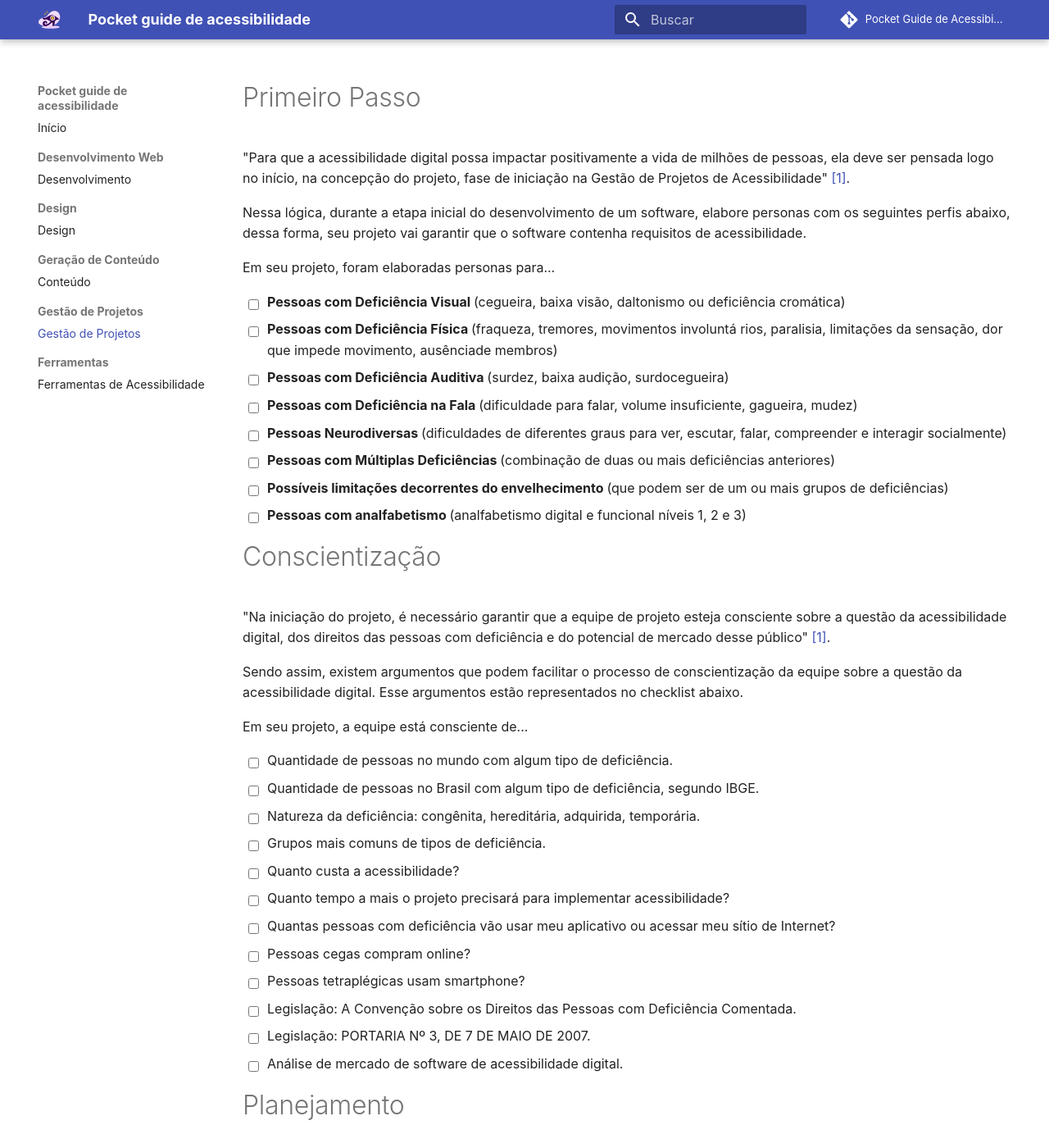
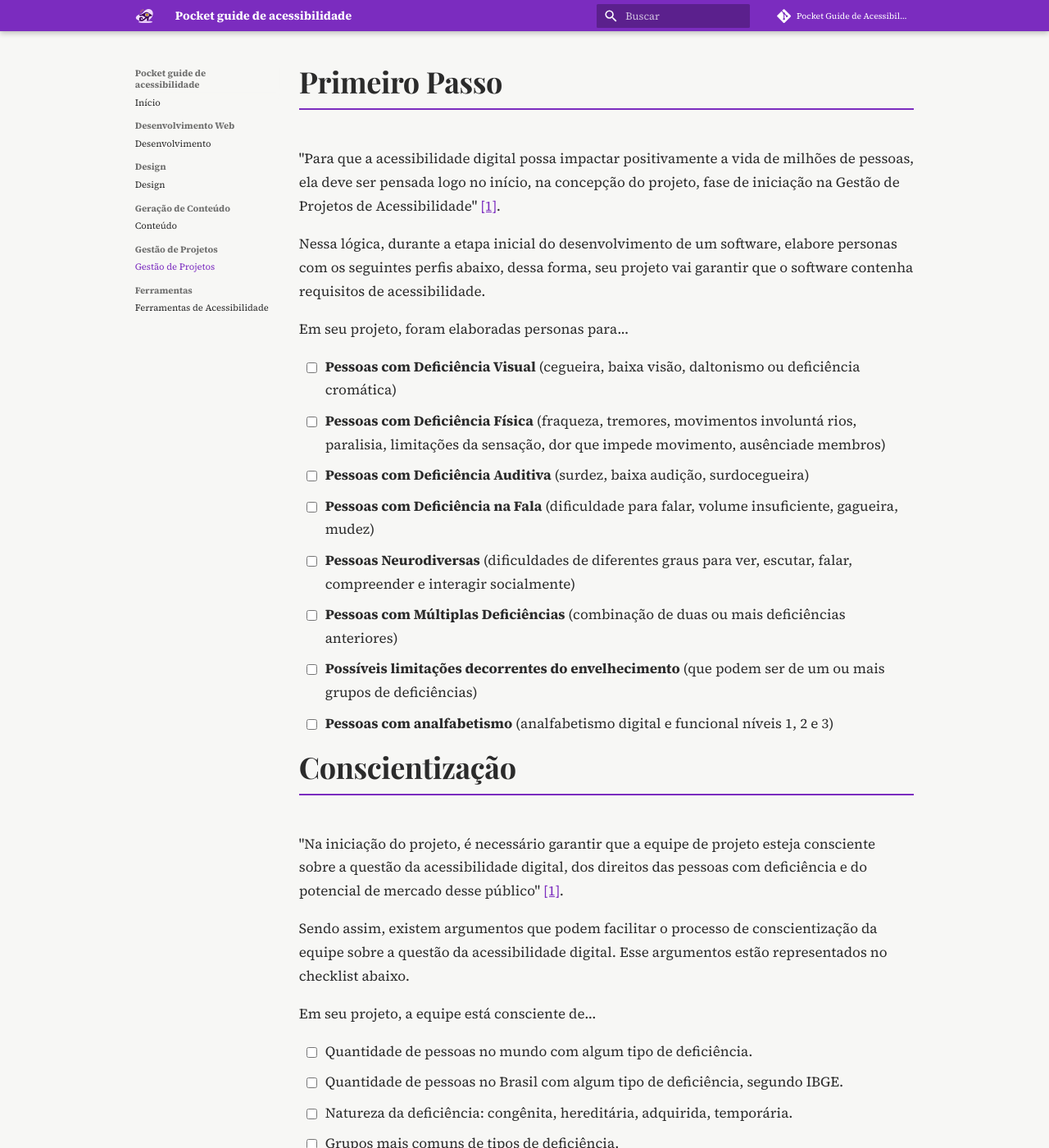
Before and after one commit to UnB-IHC/IHC_2026.2_Grupo09, an MkDocs documentation site: the page built from docs/gestaoProjeto/gestaoProjeto.md, in a window 1280 px wide and 1400 px high. Shown: the whole window at 82% size. Built offline with MkDocs 1.6.1 and Material for MkDocs 9.7.7, drawn with Linux system fonts in a browser that asks for light colours; some web fonts are replaced; comment, search, counter and statistics services are not loaded.

Commit message:
style: definir cores e tipografia da documentação

```diff
--- a/docs/stylesheets/extra.css
+++ b/docs/stylesheets/extra.css
@@ -1,3 +1,134 @@
-.wy-side-nav-search .wy-dropdown>a img.logo, .wy-side-nav-search>a img.logo {
-    width: 50% !important;
+/* ==========================================================================
+   Identidade Visual da Documentação — Pocket Guide de Acessibilidade (Esquemática Roxo e Amarelo)
+   Referência: identidade-visual-mkdocs.md (v1.2)
+   ========================================================================== */
+
+@import url('https://fonts.googleapis.com/css2?family=Playfair+Display:ital,wght@0,600;0,700;1,400&family=Source+Sans+3:ital,wght@0,400;0,600;0,700;1,400&family=Source+Serif+4:ital,opsz,wght@0,8..60,400;0,8..60,600;0,8..60,700;1,8..60,400&display=swap');
+
+/* --------------------------------------------------------------------------
+   Seção 3.6 — Esquemática Roxo e Amarelo (Tokens e Variáveis do Material)
+   -------------------------------------------------------------------------- */
+:root,
+[data-md-color-scheme="identidade"] {
+  /* Tokens da identidade (Seção 3.1 e 3.5) */
+  --ident-primary:     #7B2CBF;
+  --ident-secondary:   #9D4EDD;
+  --ident-accent:      #F2C94C;
+  --ident-accent-soft: #FFF4CC;
+  --ident-lilac:       #F3E5FA;
+  --ident-bg:          #F7F7F5;
+  --ident-surface:     #FFFFFF;
+  --ident-border:      #D9D9D6;
+  --ident-text:        #2B2B2B;
+  --ident-danger:      #E03131;
+  --ident-success:     #2F9E44;
+
+  /* Famílias tipográficas (Seção 2.1) */
+  --font-heading: "Playfair Display", Georgia, "Times New Roman", serif;
+  --font-body:    "Source Serif 4", Georgia, "Times New Roman", serif;
+  --font-ui:      "Source Sans 3", system-ui, -apple-system, "Segoe UI", sans-serif;
+
+  /* Variáveis do tema Material (Seção 3.6) */
+  --md-primary-fg-color:        var(--ident-primary);
+  --md-primary-fg-color--light: var(--ident-secondary);
+  --md-primary-fg-color--dark:  var(--ident-primary);
+  --md-primary-bg-color:        #FFFFFF;
+  --md-accent-fg-color:         var(--ident-primary);
+  --md-default-bg-color:        var(--ident-bg);
+  --md-default-fg-color:        var(--ident-text);
+  --md-code-bg-color:           var(--ident-surface);
+  --md-code-fg-color:           var(--ident-text);
+  --md-typeset-color:           var(--ident-text);
+  --md-typeset-a-color:         var(--ident-primary);
+  --md-text-font:               "Source Serif 4";
 }
+
+/* --------------------------------------------------------------------------
+   Seção 2 — Fontes e Escala Tipográfica (Base 1rem = 16px)
+   -------------------------------------------------------------------------- */
+html {
+  font-size: 100%;
+}
+
+@media screen and (min-width: 100em) {
+  html {
+    font-size: 100%;
+  }
+}
+
+@media screen and (min-width: 125em) {
+  html {
+    font-size: 100%;
+  }
+}
+
+body {
+  background-color: var(--ident-bg);
+  color: var(--ident-text);
+  font-family: var(--font-body);
+}
+
+/* Corpo de texto: 1,0625 rem (17 px), peso 400, altura de linha 1,7 (Seção 2.3) */
+.md-typeset {
+  font-family: var(--font-body);
+  font-size: 1.0625rem;
+  font-weight: 400;
+  line-height: 1.7;
+  color: var(--ident-text);
+}
+
+/* Títulos, texto e links (Seções 2.2, 2.3, 3.4 e 3.6) */
+.md-typeset h1 {
+  font-family: var(--font-heading);
+  font-size: 2.25rem;
+  font-weight: 700;
+  line-height: 1.2;
+  color: var(--ident-text);
+  border-bottom: 2px solid var(--ident-primary);
+  padding-bottom: 0.3em;
+}
+
+.md-typeset h2 {
+  font-family: var(--font-heading);
+  font-size: 1.75rem;
+  font-weight: 600;
+  line-height: 1.3;
+  color: var(--ident-text);
+}
+
+.md-typeset h3 {
+  font-family: var(--font-body);
+  font-size: 1.375rem;
+  font-weight: 600;
+  line-height: 1.4;
+  color: var(--ident-text);
+}
+
+.md-typeset h4 {
+  font-family: var(--font-body);
+  font-size: 1.125rem;
+  font-weight: 600;
+  line-height: 1.4;
+  color: var(--ident-text);
+}
+
+.md-typeset a {
+  color: var(--ident-primary);
+  text-decoration: underline;
+}
+
+.md-typeset a:hover {
+  color: var(--ident-primary);
+  text-decoration-thickness: 2px;
+}
+
+/* Legendas e notas: Source Sans 3, 0,8125 rem (13 px), peso 400, linha 1,5 (Seção 2.2 e 2.3) */
+.md-typeset figcaption,
+.md-typeset caption,
+.md-typeset .footnote {
+  font-family: var(--font-ui);
+  font-size: 0.8125rem;
+  font-weight: 400;
+  line-height: 1.5;
+  color: var(--ident-text);
+}
```
